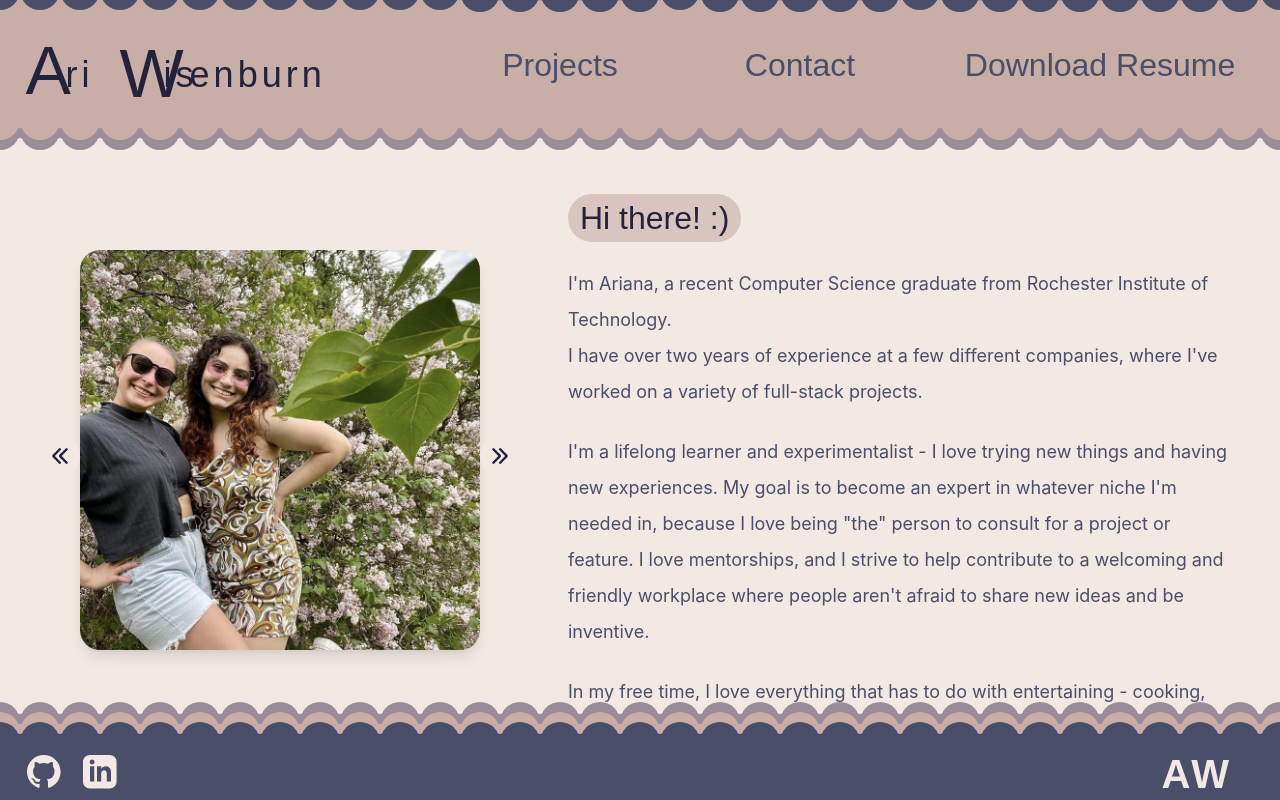
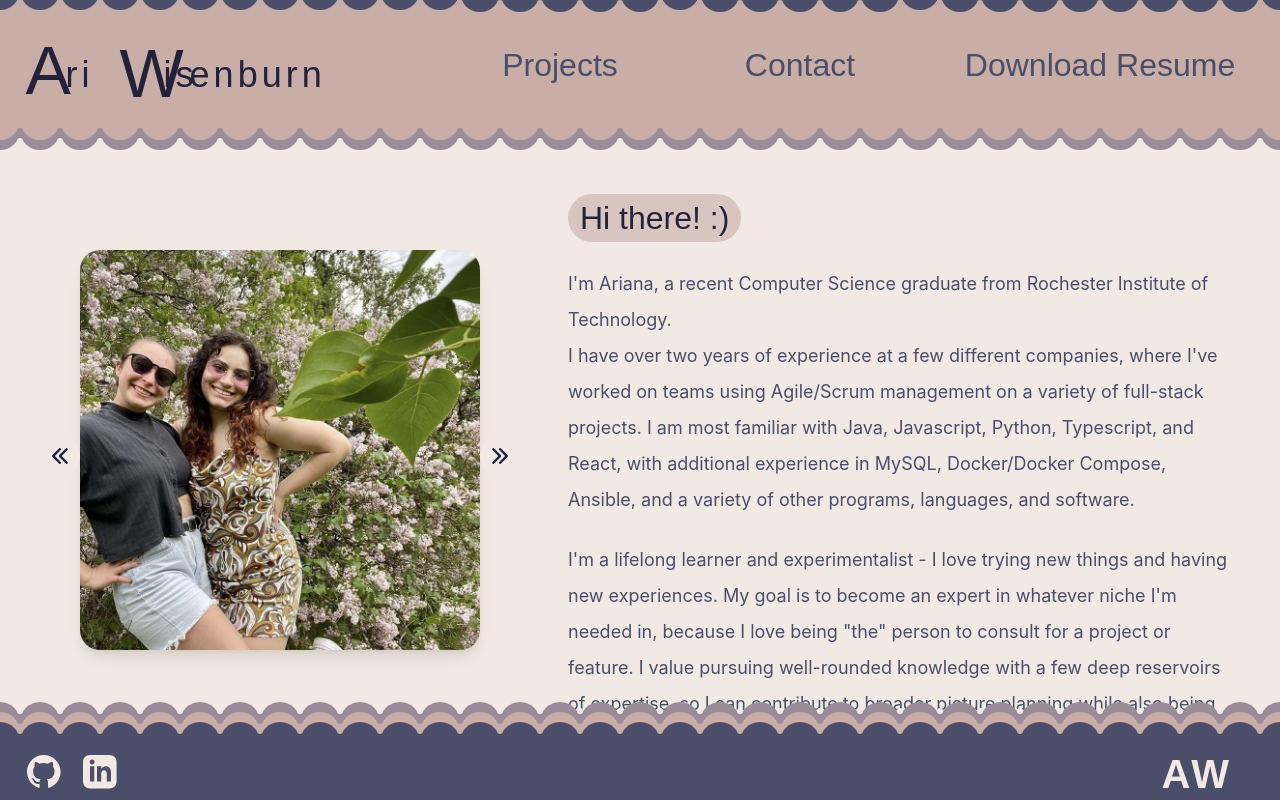
Before and after one commit to arinotsorry/arinotsorry.github.io, a React (Create React App) app: page / in a window 1280 px wide. Built offline with nearby package versions, Linux system fonts and the light colour scheme; a web font is replaced by a local one.

Commit message:
beautify(page): Home and Mobile Navbar fixes
Changed color of mobile navbar dropdown, changed home page description

```diff
--- a/src/Header/MobileNavbar.tsx
+++ b/src/Header/MobileNavbar.tsx
@@ -49,13 +49,13 @@ function MobileButtons(props: any) {
           width='100%'
           height='40px'
           position='relative'
-          bg='pale_dogwood.1000'
+          bg='isabelline'
           top={shown ? '4px' : '-61px'}
         >
           <Squiggle
             top={false}
             bottom={true}
-            color={'pale_dogwood.1000'}
+            color={'isabelline'}
             bg={'ultra_violet'}
             width={width}
             top_margin={40}
--- a/src/Home/Home.tsx
+++ b/src/Home/Home.tsx
@@ -36,6 +36,7 @@ export default function Home() {
         pt={['32px', '32px', 0]}
         pl={[0, 0, '16px', '72px', '88px']}
         pr={[0, 0, '16px', '32px', '48px']}
+        pb='16px'
       >
         <Text
           pt='4px'
@@ -55,13 +56,19 @@ export default function Home() {
           I'm Ariana, a recent Computer Science graduate from Rochester Institute of Technology.
         </Text>
         <Text textStyle={'paragraph'}>
-          I have over two years of experience at a few different companies, where I've worked on a variety of full-stack projects.
+          I have over two years of experience at a few different companies,
+          where I've worked on teams using Agile/Scrum management on a variety of full-stack projects.
+          I am most familiar with Java, Javascript, Python, Typescript, and React,
+          with additional experience in MySQL, Docker/Docker Compose, Ansible, and a variety of other programs, languages, and software.
         </Text>
         <br />
         <Text textStyle={'paragraph'}>
           I'm a lifelong learner and experimentalist - I love trying new things and having new experiences.
           My goal is to become an expert in whatever niche I'm needed in, because I love being "the" person
-          to consult for a project or feature. I love mentorships, and I strive to help contribute to a
+          to consult for a project or feature.
+          I value pursuing well-rounded knowledge with a few deep reservoirs of expertise, so I can contribute
+          to broader picture planning while also being active in my area of specialty.
+          I love mentorships, and I strive to help contribute to a
           welcoming and friendly workplace where people aren't afraid to share new ideas and be inventive.
         </Text>
         <br />
```
